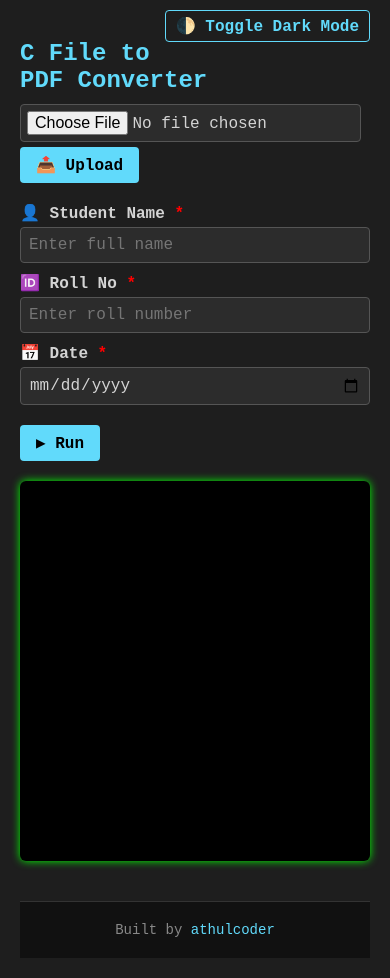
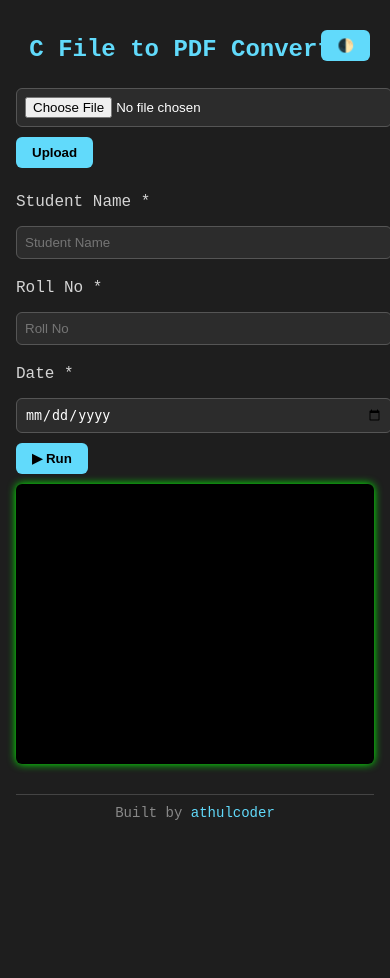
Before and after one commit to athulcoder/c_to_pdf, a Flask app: page / in a window 390 px wide. After the commit the page ends 820 px from the top, so only its background shows below. Run offline with Flask 3, Linux system fonts and the light colour scheme; some libraries are stand-ins or nearby versions.

Commit message:
mobile friendly

```diff
--- a/templates/index.html
+++ b/templates/index.html
@@ -2,109 +2,92 @@
 <html lang="en">
 <head>
   <meta charset="UTF-8" />
+  <meta name="viewport" content="width=device-width, initial-scale=1.0" />
   <title>C File to PDF Converter</title>
-  <meta name="viewport" content="width=device-width, initial-scale=1.0" />
   <script src="https://cdn.socket.io/4.5.4/socket.io.min.js"></script>
   <style>
     :root {
-      --bg-color: #1e1e1e;
-      --text-color: #d4d4d4;
-      --accent-color: #61dafb;
-      --input-bg: #2c2c2c;
-      --input-border: #555;
+      --bg: #1e1e1e;
+      --fg: #d4d4d4;
+      --accent: #61dafb;
+      --terminal-bg: #000;
+      --terminal-text: #00ff00;
+    }
+
+    body.light {
+      --bg: #f5f5f5;
+      --fg: #333;
+      --accent: #007acc;
+      --terminal-bg: #f0f0f0;
+      --terminal-text: #333;
     }
 
     body {
       font-family: "Courier New", monospace;
-      background: var(--bg-color);
-      color: var(--text-color);
-      padding: 20px;
+      background: var(--bg);
+      color: var(--fg);
+      padding: 16px;
       margin: 0;
     }
 
-    body.light {
-      --bg-color: #f4f4f4;
-      --text-color: #222;
-      --input-bg: #fff;
-      --input-border: #ccc;
-    }
-
     h2 {
-      color: var(--accent-color);
-      margin-bottom: 10px;
+      color: var(--accent);
+      text-align: center;
     }
 
     .terminal {
-      background: #000;
-      color: #00ff00;
+      background: var(--terminal-bg);
+      color: var(--terminal-text);
       padding: 15px;
-      height: 350px;
+      height: 300px;
       overflow-y: auto;
       white-space: pre-wrap;
       border-radius: 6px;
-      box-shadow: 0 0 8px #0f0;
+      box-shadow: 0 0 8px var(--terminal-text);
       font-size: 14px;
       line-height: 1.4;
-      margin-top: 15px;
+      margin-top: 10px;
     }
 
     input[type="file"],
-    button,
-    input,
-    label {
-      font-family: inherit;
-      font-size: 16px;
+    .form-grid input {
+      width: 100%;
+      padding: 8px;
+      margin-top: 5px;
+      border: 1px solid #555;
+      border-radius: 6px;
+      background: #2c2c2c;
+      color: #fff;
     }
 
-    input[type="file"] {
-      background: var(--input-bg);
-      color: var(--text-color);
-      border: 1px solid var(--input-border);
-      padding: 6px;
-      border-radius: 4px;
+    .form-grid input:focus {
+      outline: 2px solid var(--accent);
+    }
+
+    label {
+      margin-top: 10px;
+      display: block;
     }
 
     button {
-      background: var(--accent-color);
+      margin-top: 10px;
+      padding: 8px 16px;
+      background: var(--accent);
       border: none;
-      padding: 8px 16px;
-      border-radius: 4px;
+      border-radius: 6px;
       font-weight: bold;
+      color: #000;
       cursor: pointer;
-      color: #000;
-      margin: 5px 0;
     }
 
     button:hover {
-      background: #21a1f1;
+      opacity: 0.9;
     }
 
     .form-grid {
-      display: grid;
-      grid-template-columns: 1fr 1fr;
-      gap: 10px;
-      margin-top: 15px;
-    }
-
-    .form-group {
       display: flex;
       flex-direction: column;
-    }
-
-    label {
-      margin-bottom: 4px;
-      font-weight: bold;
-    }
-
-    .form-grid input {
-      background: var(--input-bg);
-      color: var(--text-color);
-      border: 1px solid var(--input-border);
-      padding: 8px;
-      border-radius: 4px;
-    }
-
-    .actions {
+      gap: 10px;
       margin-top: 15px;
     }
 
@@ -112,84 +95,62 @@
       display: none;
     }
 
-    #mobileInput {
+    .theme-toggle {
       position: absolute;
-      opacity: 0;
-      height: 1px;
-      width: 1px;
-      top: -9999px;
+      right: 20px;
+      top: 20px;
     }
 
-    .dark-toggle {
-      float: right;
-      background: transparent;
-      border: 1px solid var(--accent-color);
-      color: var(--accent-color);
-      padding: 5px 10px;
-      border-radius: 4px;
-      cursor: pointer;
-      margin-top: -10px;
-      margin-bottom: 20px;
+    footer {
+      text-align: center;
+      font-size: 14px;
+      margin-top: 30px;
+      padding: 10px;
+      border-top: 1px solid #444;
+      color: #888;
+    }
+
+    footer a {
+      color: var(--accent);
+      text-decoration: none;
     }
 
     @media (max-width: 600px) {
-      .form-grid {
-        grid-template-columns: 1fr;
+      .terminal {
+        height: 250px;
       }
-    }
-
-    footer {
-      margin-top: 40px;
-      padding: 20px;
-      text-align: center;
-      background: #111;
-      color: #888;
-      font-size: 14px;
-      border-top: 1px solid #333;
-    }
-
-    footer a {
-      color: #61dafb;
-      text-decoration: none;
     }
   </style>
 </head>
+<body>
+  <button class="theme-toggle" onclick="toggleTheme()">🌓</button>
 
-<body>
-  <button class="dark-toggle" onclick="toggleDarkMode()">🌓 Toggle Dark Mode</button>
   <h2>C File to PDF Converter</h2>
 
   <form id="uploadForm">
     <input type="file" name="cfile" required />
-    <button type="submit">📤 Upload</button>
+    <button type="submit">Upload</button>
   </form>
 
   <div class="form-grid">
-    <div class="form-group">
-      <label for="name">👤 Student Name <span style="color:red">*</span></label>
-      <input type="text" id="name" placeholder="Enter full name" required />
-    </div>
-    <div class="form-group">
-      <label for="rollno">🆔 Roll No <span style="color:red">*</span></label>
-      <input type="text" id="rollno" placeholder="Enter roll number" required />
-    </div>
-    <div class="form-group">
-      <label for="date">📅 Date <span style="color:red">*</span></label>
-      <input type="date" id="date" required />
-    </div>
+    <label for="name">Student Name *</label>
+    <input type="text" id="name" placeholder="Student Name" required />
+
+    <label for="rollno">Roll No *</label>
+    <input type="text" id="rollno" placeholder="Roll No" required />
+
+    <label for="date">Date *</label>
+    <input type="date" id="date" required />
   </div>
 
-  <div class="actions">
-    <button onclick="runCode()">▶ Run</button>
-    <button id="generateBtn" onclick="generatePDF()">📄 Generate PDF</button>
-  </div>
+  <button onclick="runCode()">▶ Run</button>
+  <button id="generateBtn" onclick="generatePDF()">📄 Generate PDF</button>
 
-  <div class="terminal" id="terminal" tabindex="0" onclick="focusInput()"></div>
-  <input type="text" id="mobileInput" autocomplete="off" />
+  <div class="terminal" id="terminal" tabindex="0"></div>
+  <input type="text" id="hiddenInput" style="position:absolute;opacity:0;pointer-events:none;" />
 
   <footer>
-    Built by
-    <a href="https://github.com/athulcoder" target="_blank">athulcoder</a>
+    Built by <a href="https://github.com/athulcoder" target="_blank">athulcoder</a>
   </footer>
 
   <script>
@@ -199,19 +160,7 @@
 
     const terminal = document.getElementById("terminal");
     const generateBtn = document.getElementById("generateBtn");
-    const mobileInput = document.getElementById("mobileInput");
-
-    function appendToTerminal(text) {
-      terminal.textContent += text;
-      terminal.scrollTop = terminal.scrollHeight;
-    }
-
-    function focusInput() {
-      mobileInput.focus();
-      setTimeout(() => {
-        mobileInput.scrollIntoView({ block: "end" });
-      }, 100);
-    }
+    const hiddenInput = document.getElementById("hiddenInput");
 
     document.getElementById("uploadForm").addEventListener("submit", async function (e) {
       e.preventDefault();
@@ -223,7 +172,6 @@
       });
 
       const data = await res.json();
-
       if (data.success) {
         sessionId = data.session;
         terminal.textContent = "";
@@ -239,18 +187,21 @@
         return;
       }
       socket.emit("start_execution", { session: sessionId });
-      focusInput();
       generateBtn.style.display = "inline-block";
+      hiddenInput.focus();
     }
 
-    socket.on("terminal_output", function (data) {
-      appendToTerminal(data);
-      focusInput();
+    function appendToTerminal(text) {
+      terminal.textContent += text;
+      terminal.scrollTop = terminal.scrollHeight;
+    }
+
+    terminal.addEventListener("click", () => {
+      hiddenInput.focus();
     });
 
-    mobileInput.addEventListener("keydown", function (e) {
+    hiddenInput.addEventListener("keydown", function (e) {
       if (!sessionId) return;
-
       if (e.key === "Enter") {
         socket.emit("send_input", {
           session: sessionId,
@@ -258,7 +209,6 @@
         });
         appendToTerminal(inputBuffer + "\n");
         inputBuffer = "";
-        mobileInput.value = "";
         e.preventDefault();
       } else if (e.key === "Backspace") {
         inputBuffer = inputBuffer.slice(0, -1);
@@ -267,25 +217,26 @@
       } else if (e.key.length === 1) {
         inputBuffer += e.key;
         appendToTerminal(e.key);
+        e.preventDefault();
       }
     });
 
+    hiddenInput.addEventListener("focus", () => {
+      setTimeout(() => {
+        terminal.scrollIntoView({ behavior: "smooth", block: "end" });
+      }, 300);
+    });
+
     function generatePDF() {
-      if (!sessionId) {
-        alert("Run a program first.");
-        return;
-      }
-
       const name = document.getElementById("name").value.trim();
       const rollno = document.getElementById("rollno").value.trim();
       const date = document.getElementById("date").value;
+      const output = document.getElementById("terminal").innerText;
 
       if (!name || !rollno || !date) {
-        alert("Please fill in all required fields.");
+        alert("All fields are required before generating PDF.");
         return;
       }
-
-      const output = terminal.innerText;
 
       socket.emit("generate_pdf", {
         session: sessionId,
@@ -296,6 +247,10 @@
       });
     }
 
+    socket.on("terminal_output", function (data) {
+      appendToTerminal(data);
+    });
+
     socket.on("pdf_generated", (data) => {
       if (data.success) {
         window.open(data.pdf_url, "_blank");
@@ -304,11 +259,9 @@
       }
     });
 
-    function toggleDarkMode() {
+    function toggleTheme() {
       document.body.classList.toggle("light");
     }
-
-    window.addEventListener("load", focusInput);
   </script>
 </body>
 </html>
```
